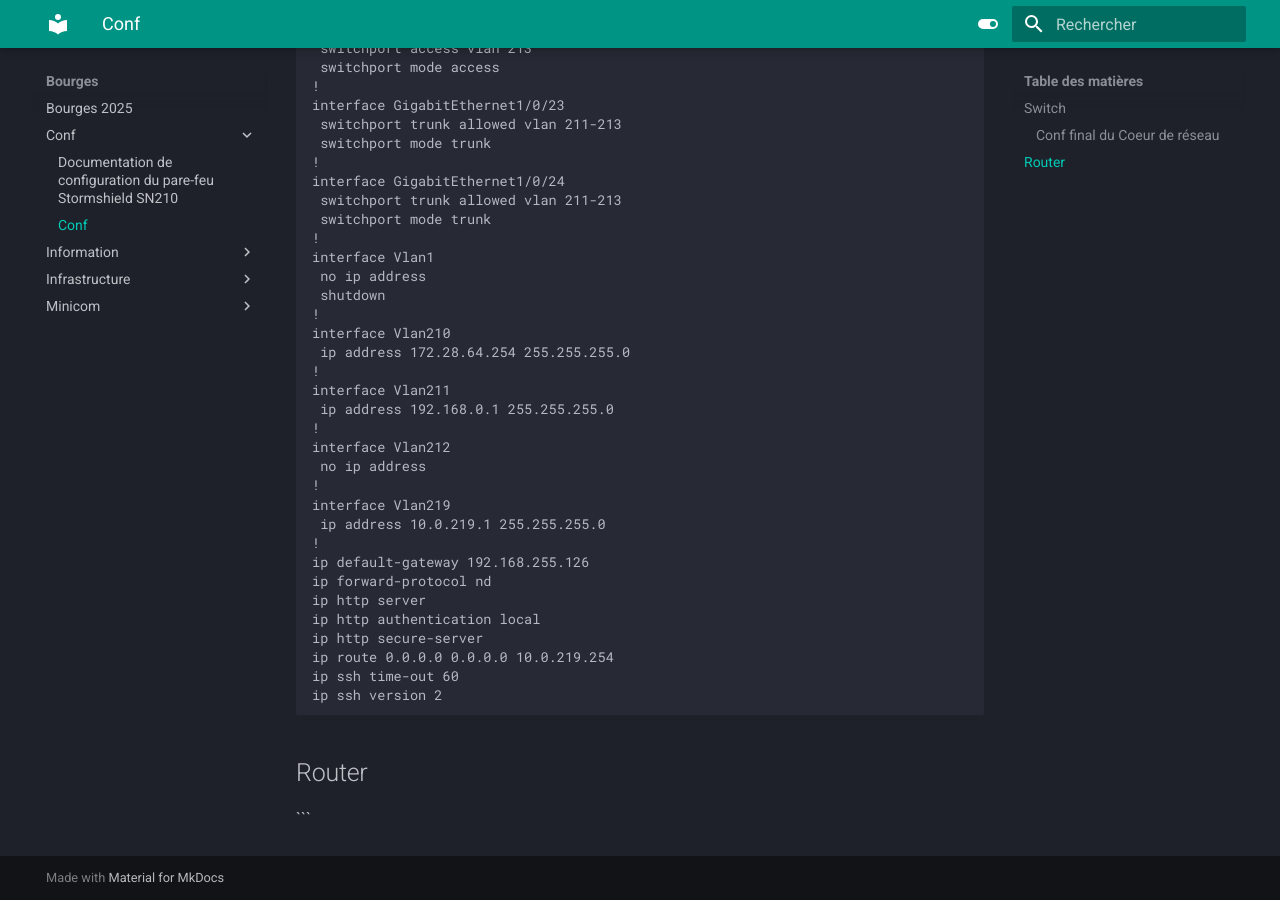
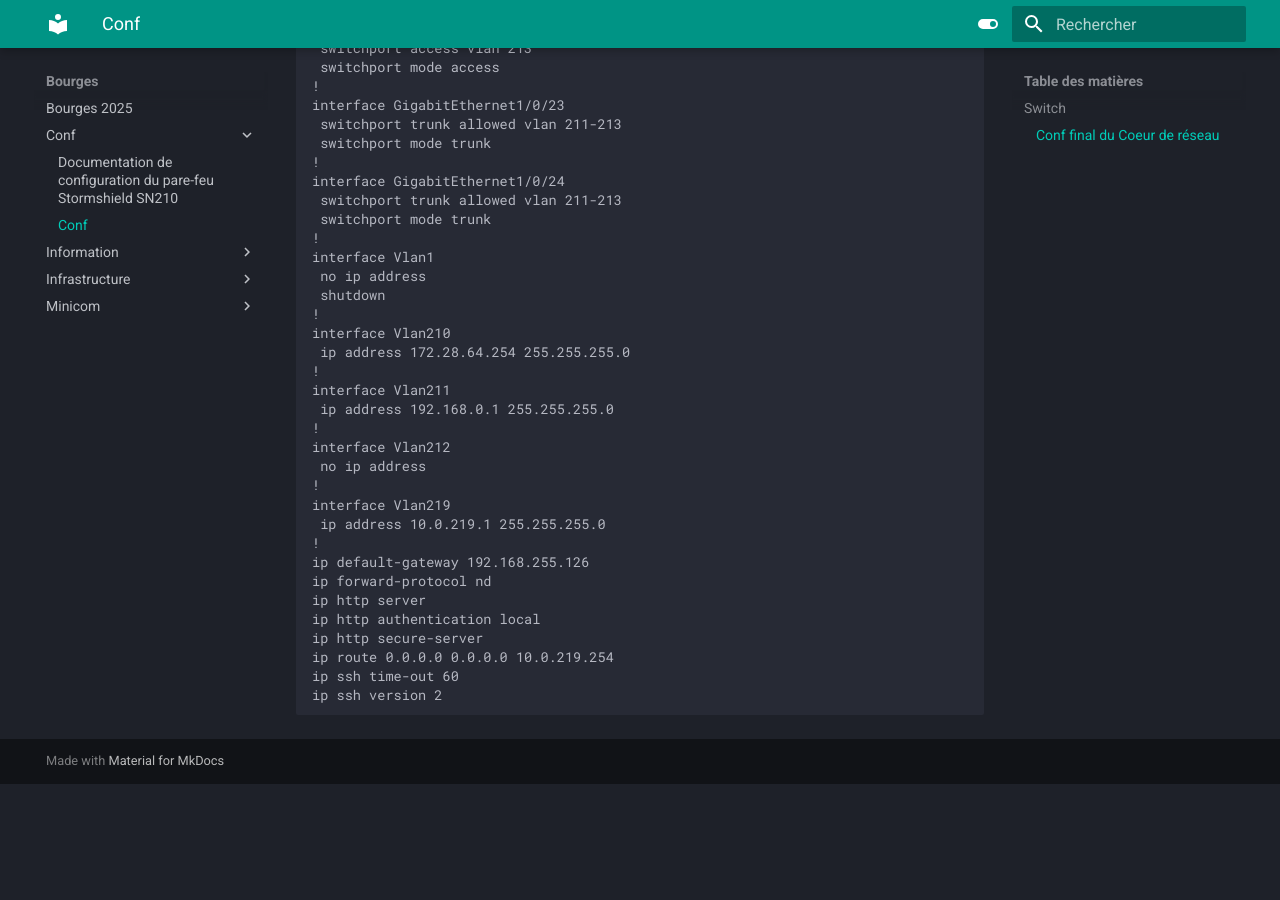
Before and after one commit to PatrickDummans/Bourges2025, an MkDocs documentation site: the page built from docs/Conf/conf.md, in a window 1280 px wide and 900 px high, scrolled down 1919 px. Built offline with MkDocs 1.6.1 and Material for MkDocs 9.7.7, drawn with Linux system fonts in a browser that asks for light colours; after the commit the page ends 2703 px from its top, so only the background shows below that.

Commit message:
mise a jour

````diff
--- a/docs/Conf/conf.md
+++ b/docs/Conf/conf.md
@@ -130,7 +130,3 @@ ip route 0.0.0.0 0.0.0.0 10.0.219.254
 ip ssh time-out 60
 ip ssh version 2
 ```
-
-##  Router
-
-```
````
